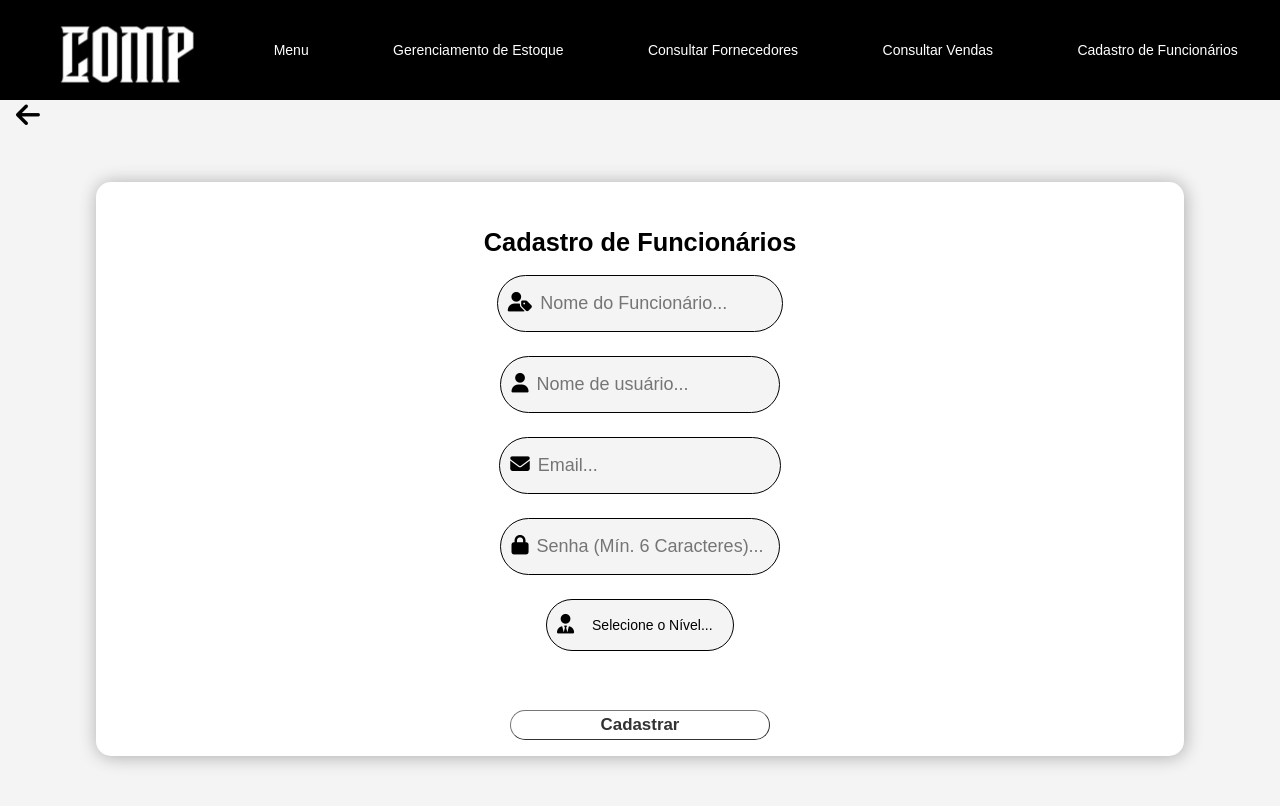
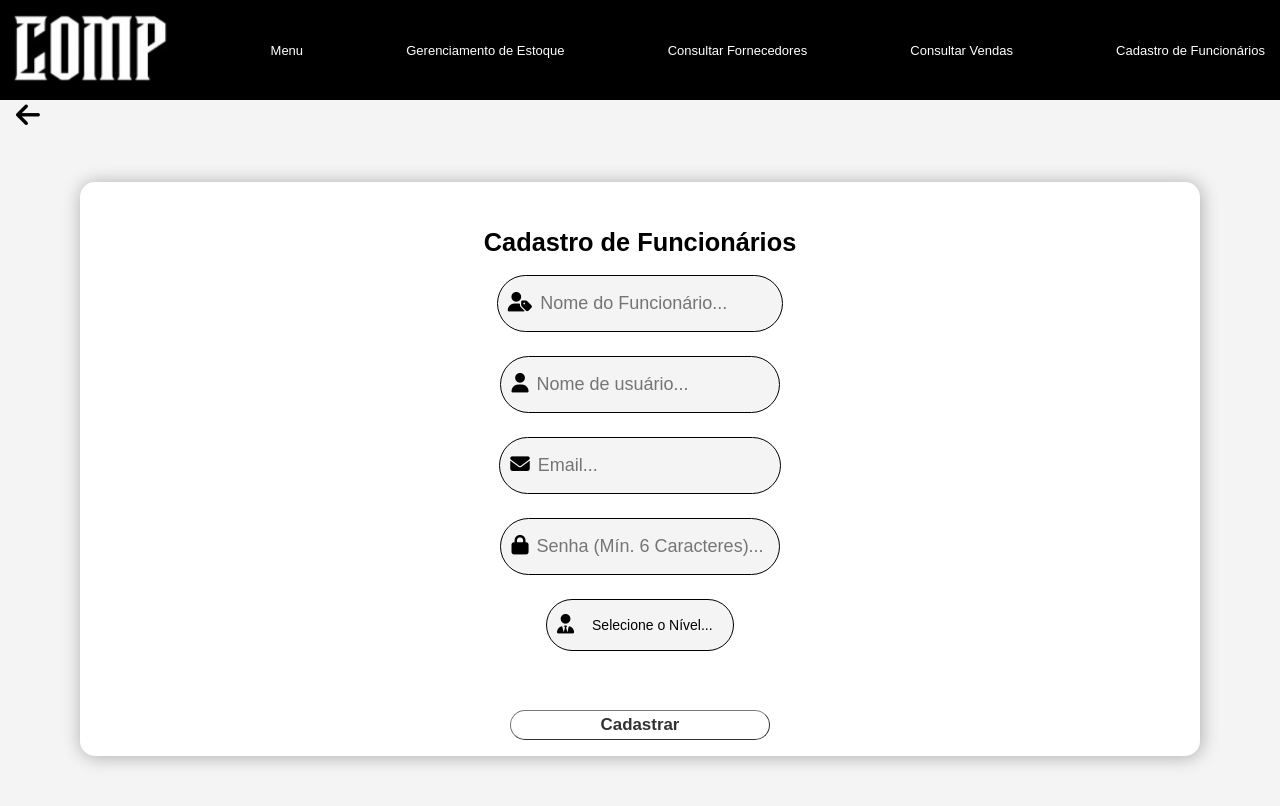
Before and after one commit to gabrieldsantana28/SA_Senai, a PHP site: page /cadastrofuncionarios.php in a window 1280 px wide. Run offline with PHP 8.4, Linux system fonts and the light colour scheme; some libraries are stand-ins or nearby versions.

Commit message:
Atualizando o CSS
Css das páginas atualizado!
Arrumando a logo

```diff
--- a/cadastrofornecedor.php
+++ b/cadastrofornecedor.php
@@ -42,7 +42,7 @@
     <meta charset="UTF-8">
     <meta name="viewport" content="width=device-width, initial-scale=1.0">
     <meta http-equiv="X-UA-Compatible" content="IE=edge">
-    <link rel="stylesheet" href="css/cadastroprodutos.css">
+    <link rel="stylesheet" href="css/cadastrofornecedor.css">
     <link rel="stylesheet" href="https://cdnjs.cloudflare.com/ajax/libs/font-awesome/6.6.0/css/all.min.css">
     <link rel="stylesheet" href="https://fonts.googleapis.com/css2?family=Bebas+Neue&family=Poppins:wght@100;400;600;900&display=swap">
     <title>Cadastro de Fornecedores</title>
--- a/css/cadastrofuncionarios.css
+++ b/css/cadastrofuncionarios.css
@@ -1,12 +1,11 @@
 * {
     padding: 0;
     margin: 0;
-    font-family: 'Poppins', sans-serif;
-    box-sizing: border-box;
+    font-family: Poppins, sans-serif;
 }
 
-html, body {
-    min-width: 320px;
+body {
+    background-color: #f4f4f4;
 }
 
 .hdr {
@@ -14,25 +13,24 @@ html, body {
     height: 100px;
     display: flex;
     align-items: center;
-    justify-content: space-around;
+    justify-content: space-between;
+    padding: 0 10px;
 }
 
 .hdr a {
     color: white;
     text-decoration: none;
-    margin: 5px;
-    padding: 5px;
-    font-size: 14px;
-}
-
-.hdr a:hover {
-    background-color: rgb(49, 49, 49);
+    margin: 0 5px;
 }
 
 .logo-header {
-    height: 70px;
-    margin-left: 25px;
-    margin-top: 12px;
+    height: 80px;
+}
+
+.botao--voltar {
+    font-size: 2.1em;
+    margin-left: 16px;
+    cursor: pointer;
 }
 
 body {
--- a/fornecedores.php
+++ b/fornecedores.php
@@ -27,6 +27,7 @@
         exit;
     }
 ?>
+
 <!DOCTYPE html>
 <html lang="pt-br">
 <head>
```
Also changed, not shown: css/cadastroprodutos.css (+6 -18 lines), css/fornecedores.css (+5 -18 lines), css/vendas.css (+8 -15 lines).
